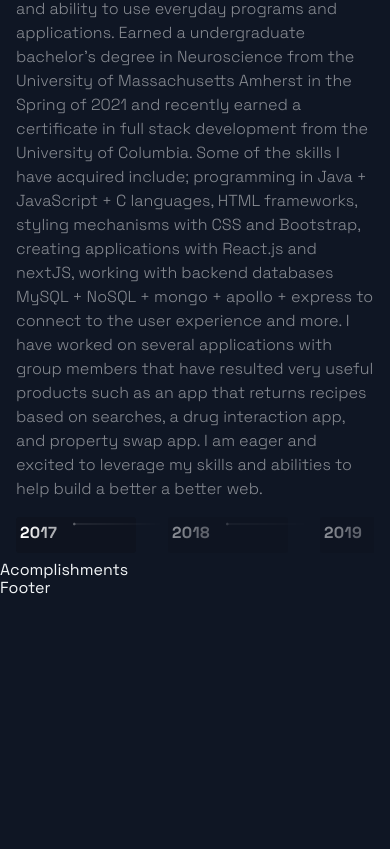
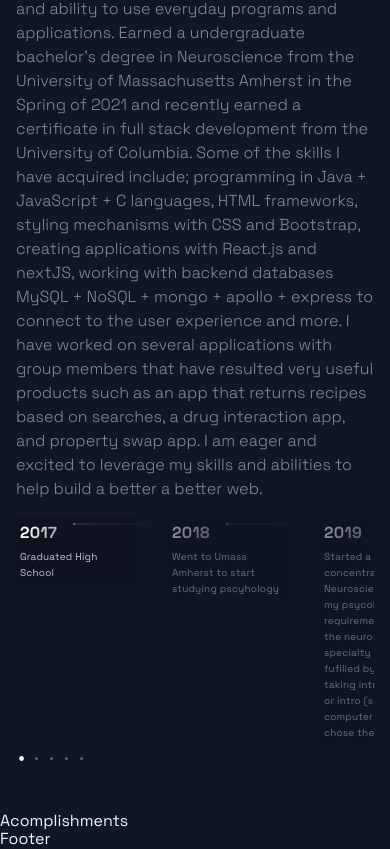
Before and after one commit to daviewave/NEWEST-Porfolio, a Next.js app: page / in a window 390 px wide. Shown: the part 3816-4665 px from the top of the page. Before the commit the page ends 4414 px from the top, so only its background shows below. Built offline with nearby package versions, Linux system fonts and the light colour scheme.

Commit message:
added carousel for the timeline of my events that scrolls naturally for mobile devices

```diff
--- a/src/components/TimeLine/TimeLine.js
+++ b/src/components/TimeLine/TimeLine.js
@@ -116,11 +116,26 @@
                     </defs>
                   </CarouselItemImg>
                 </CarouselItemTitle>
+                {/* this says we want to go to constants, find the timeline array and specify what we did each year */}
+                <CarouselItemText>{item.text}</CarouselItemText>
               </CarouselItem>
             </CarouselMobileScrollNode>
           ))}
         </>
       </CarouselContainer>
+      <CarouselButtons>
+        {TimeLineData.map((item, index) => (
+          <CarouselButton
+            key={index}
+            index={index}
+            active={activeItem}
+            onClick={(e) => handleClick(e, index)}
+            type="button"
+          >
+            <CarouselButtonDot active={activeItem} />
+          </CarouselButton>
+        ))}
+      </CarouselButtons>
     </Section>
   );
 };
```
